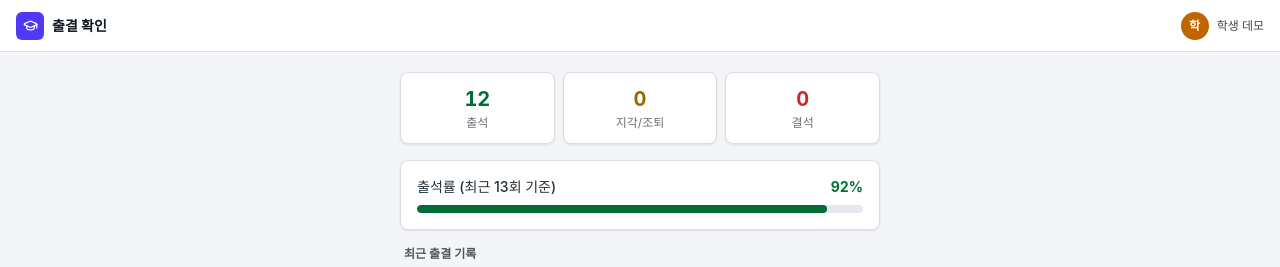
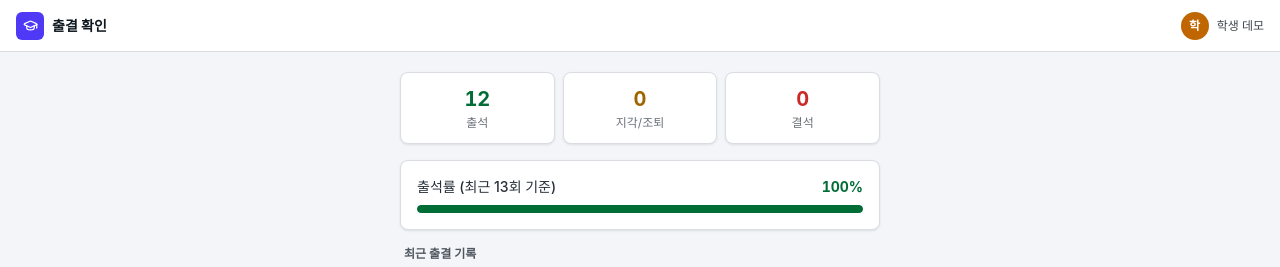
Before and after one commit to axismasters/axis-lms, a React (Vite) app: page /student/attendance in a window 1280 px wide. Shown: the top 267 px of the page. Built offline with nearby package versions, Linux system fonts and the light colour scheme; a web font is replaced by a local one.

Commit message:
학생 학부모 포털 범위 QA 반영

```diff
--- a/src/pages/parent/ParentAttendance.tsx
+++ b/src/pages/parent/ParentAttendance.tsx
@@ -48,10 +48,11 @@ export default function ParentAttendance() {
     .slice(0, 30);
 
   const presentCount = childRecords.filter(r => r.status === '출석' || r.status === '보강출석').length;
+  const officialCount = childRecords.filter(r => r.status === '공결').length;
   const lateCount = childRecords.filter(r => r.status === '지각' || r.status === '조퇴').length;
   const absentCount = childRecords.filter(r => r.status === '결석').length;
   const total = childRecords.length;
-  const attendanceRate = total > 0 ? Math.round((presentCount / total) * 100) : null;
+  const attendanceRate = total > 0 ? Math.round(((presentCount + officialCount) / total) * 100) : null;
 
   return (
     <ParentLayout title="자녀 출결">
--- a/src/pages/student/StudentAttendance.tsx
+++ b/src/pages/student/StudentAttendance.tsx
@@ -55,7 +55,7 @@ export default function StudentAttendance() {
 
   const total = myRecords.length;
   const attendanceRate = total > 0
-    ? Math.round((stats.출석 / total) * 100)
+    ? Math.round(((stats.출석 + stats.공결) / total) * 100)
     : null;
 
   return (
```
Also changed, not shown: 1 other file (tests, documents, lock files or other folders).
